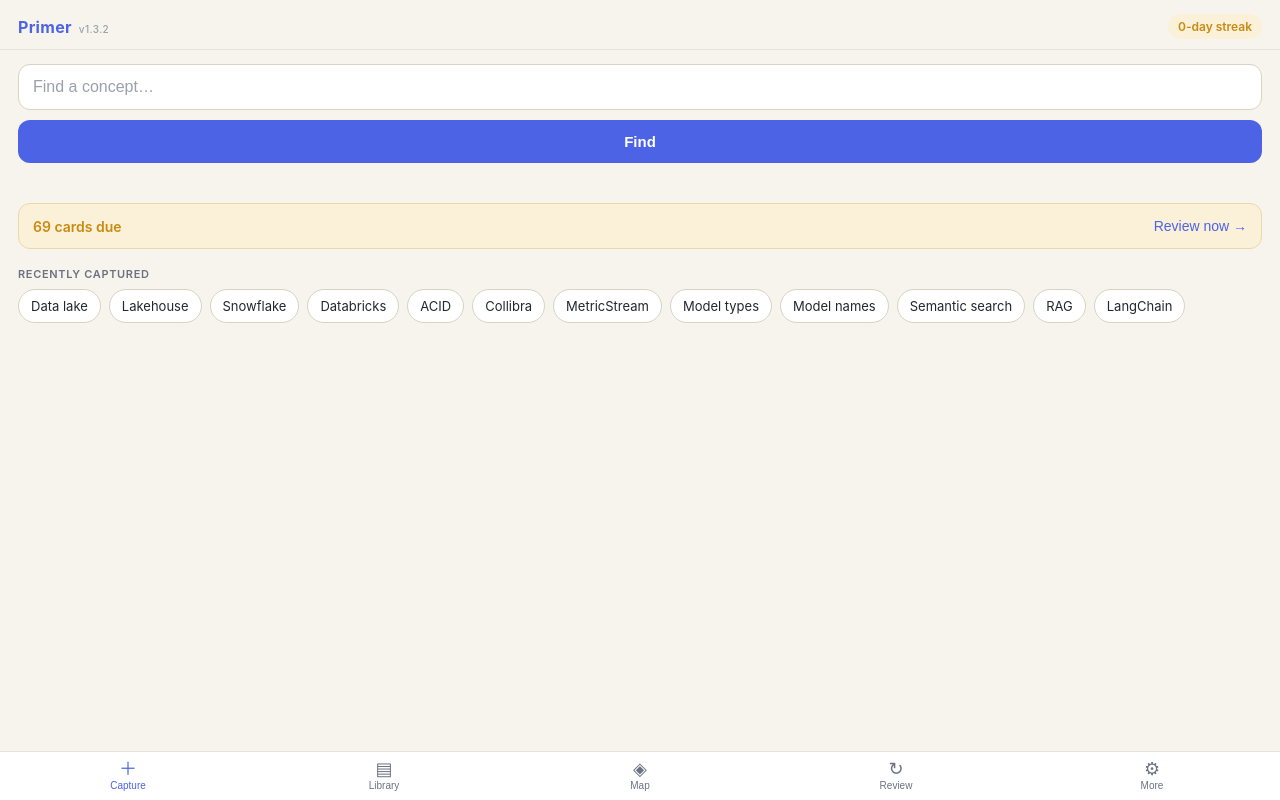
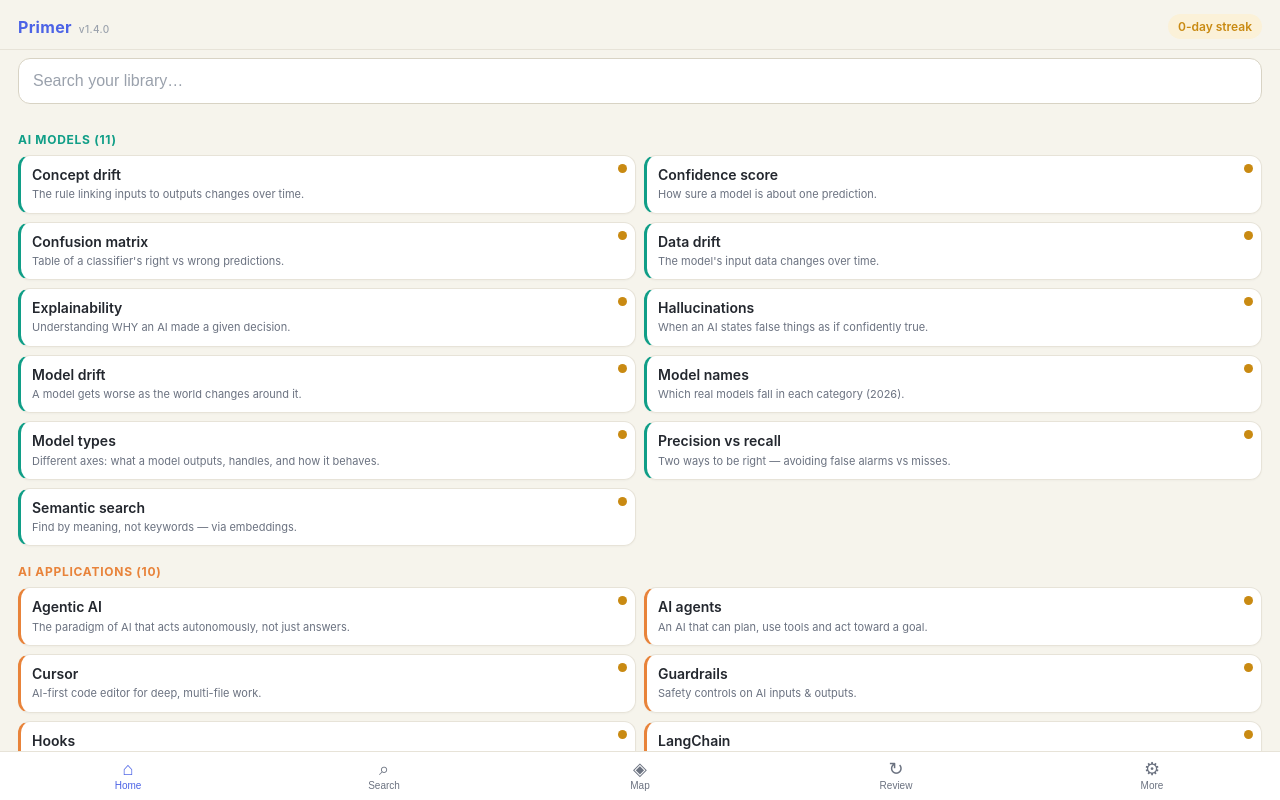
Before and after one commit to rajkumarpattabi/primer, a plain HTML site: page index.html in a window 1280 px wide. Drawn offline with Linux system fonts and the light colour scheme.

Commit message:
content: update concepts

```diff
--- a/app.js
+++ b/app.js
@@ -24,7 +24,7 @@
   const WORKER_URL = (window.PRIMER_CONFIG && window.PRIMER_CONFIG.WORKER_URL || "").replace(/\/+$/, "");
 
   // Version stamp — BUMP THIS on each release so a device shows which build it runs.
-  const APP_VERSION = "1.3.2";
+  const APP_VERSION = "1.4.0";
 
   // Per-theme accent colours (kept in sync with the --t-* vars in style.css).
   const THEME_COLORS = {
@@ -269,8 +269,8 @@
 
   function setCapturePlaceholder() {
     const i = document.getElementById("termInput");
-    i.placeholder = settings.ghToken ? "Search, or add a new term…"
-      : (WORKER_URL ? "Type any term you heard…" : "Find a concept…");
+    i.placeholder = settings.ghToken ? "Search a term, or add a new one…"
+      : (WORKER_URL ? "Type any term you heard…" : "Search a concept…");
   }
 
   // Live search-as-you-type: show matching concepts and adapt the button
@@ -298,9 +298,9 @@
     }
     const exact = q ? findByTerm(q) : null;
     if (exact) b.textContent = "Open";
-    else if (settings.ghToken) b.textContent = "Add to git";
+    else if (settings.ghToken) b.textContent = "Retrieve / Search";
     else if (WORKER_URL) b.textContent = "Explain & save";
-    else b.textContent = "Find";
+    else b.textContent = "Retrieve / Search";
   }
 
   function renderCapture() {
@@ -694,7 +694,7 @@
     wire();
     renderStreak();
     renderVersion();
-    renderCapture();
+    setTab("library");   // "Home" (library) is the default landing tab
     try { console.log("Primer v" + APP_VERSION + " · " + concepts.length + " concepts"); } catch (e) {}
     if (!m.firstRun && m.added) toast(m.added + (m.added === 1 ? " new concept added" : " new concepts added"));
     if ("serviceWorker" in navigator) {
--- a/index.html
+++ b/index.html
@@ -44,11 +44,11 @@
 <main>
 
   <!-- ================= CAPTURE ================= -->
-  <section id="tab-capture" class="tab active">
+  <section id="tab-capture" class="tab">
     <div class="capture-box">
       <input id="termInput" class="term-input" type="text" autocomplete="off"
              autocapitalize="none" placeholder="Type any term you heard…">
-      <button id="explainBtn" class="btn-primary">Find</button>
+      <button id="explainBtn" class="btn-primary">Retrieve / Search</button>
       <div id="captureHint" class="capture-hint"></div>
       <div id="captureSuggest" class="suggest-list"></div>
     </div>
@@ -69,7 +69,7 @@
   </section>
 
   <!-- ================= LIBRARY ================= -->
-  <section id="tab-library" class="tab">
+  <section id="tab-library" class="tab active">
     <input id="librarySearch" class="term-input" type="text" autocomplete="off"
            autocapitalize="none" placeholder="Search your library…">
     <div id="libraryList"></div>
@@ -167,8 +167,8 @@
 
 <!-- ================= BOTTOM TAB BAR ================= -->
 <nav class="tabbar">
-  <button class="tabbtn active" data-tab="capture"><span class="tab-ic">＋</span>Capture</button>
-  <button class="tabbtn" data-tab="library"><span class="tab-ic">▤</span>Library</button>
+  <button class="tabbtn active" data-tab="library"><span class="tab-ic">⌂</span>Home</button>
+  <button class="tabbtn" data-tab="capture"><span class="tab-ic">⌕</span>Search</button>
   <button class="tabbtn" data-tab="map"><span class="tab-ic">◈</span>Map</button>
   <button class="tabbtn" data-tab="review"><span class="tab-ic">↻</span>Review</button>
   <button class="tabbtn" data-tab="more"><span class="tab-ic">⚙</span>More</button>
--- a/sw.js
+++ b/sw.js
@@ -11,7 +11,7 @@
  * left to go straight to the network (never cached).
  * Bump CACHE_NAME on every deploy so the new worker replaces the old cache.
  * ==========================================================================*/
-const CACHE_NAME = "primer-v12";
+const CACHE_NAME = "primer-v13";
 const ASSETS = [
   "./",
   "./index.html",
```
